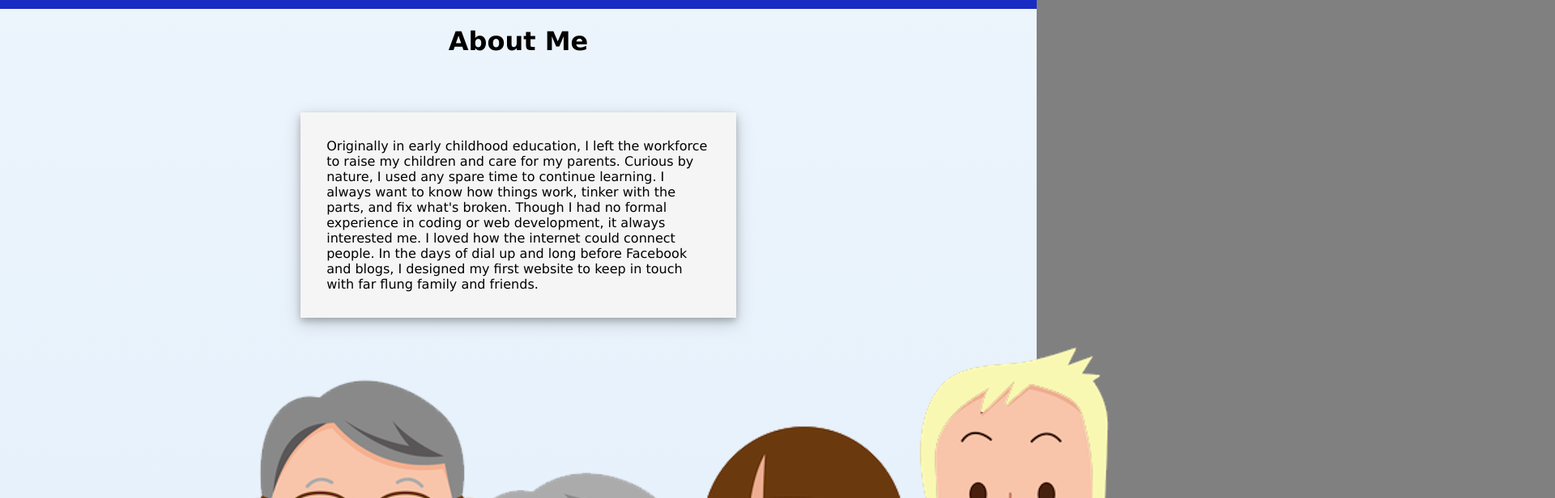
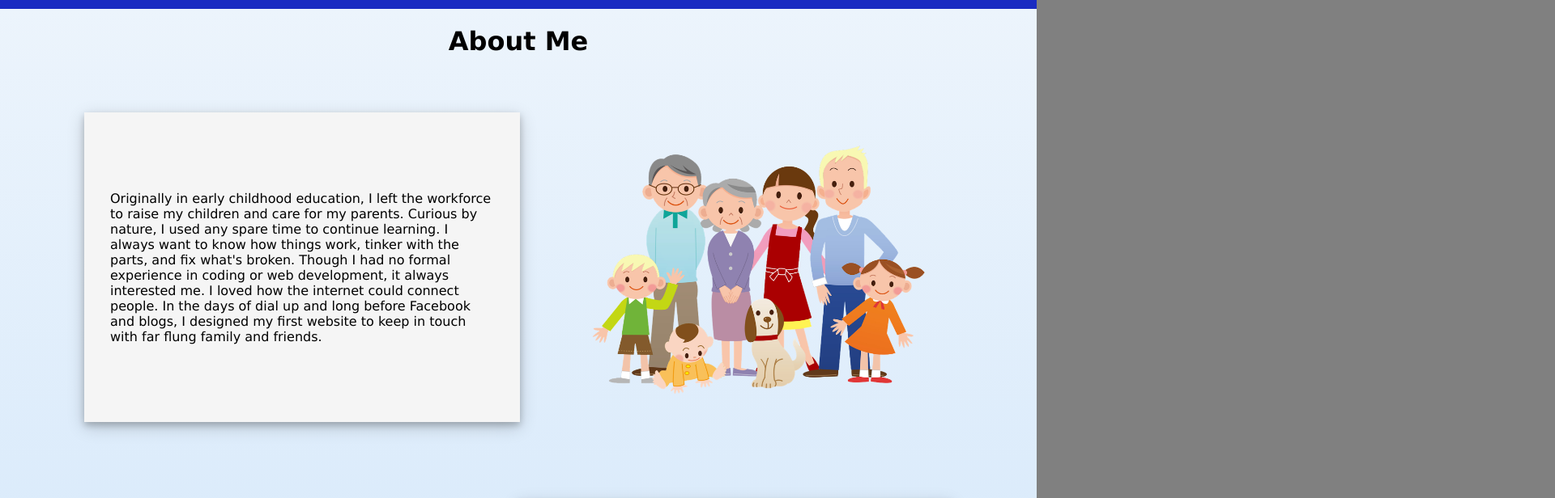
Before and after one commit to heathernoto/StarterPortfolio, a React (Create React App) app: page / in a window 1280 px wide. Shown: the part 740-1356 px from the top of the page at 81% size, 1920 px wide, since content can reach past the window. Built offline with nearby package versions, Linux system fonts and the light colour scheme.

Commit message:
about me-image adjust

```diff
--- a/public/style.css
+++ b/public/style.css
@@ -95,13 +95,13 @@ h3 {
     box-shadow: 0 4px 8px 0 rgba(0, 0, 0, 0.2), 0 6px 20px 0 rgba(0, 0, 0, 0.19);
   }
 }
-@media screen and (max-width: 992px) {
-  .about-me-pic {
-    max-width: 35%;
-    max-height: auto;
-    padding: 2rem;
-  }
+/* @media screen and (max-width: 992px) { */
+.about-me-pic {
+  max-width: 35%;
+  max-height: auto;
+  padding: 2rem;
 }
+/* } */
 @media screen and (max-width: 600px) {
   .about-me-pic {
     max-width: 70%;
```
